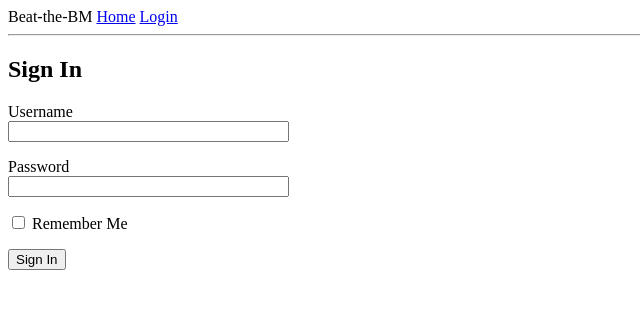
After one commit to thibaudjoel/beat-the-bm, a Flask app: page /login in a window 1280 px wide. The commit adds this page. Shown: the top 309 px of the page, without its empty margins (0-640 px from the left). Run offline with Flask 2, Linux system fonts and the light colour scheme.

Commit message:
modified:   flaskr/auth.py 	new file:   flaskr/forms.py 	modified:   flaskr/templates/base.html 	new file:   flaskr/templates/login.html

```diff
--- a/flaskr/auth.py
+++ b/flaskr/auth.py
@@ -1,8 +1,8 @@
 import functools
 
-from flask import (
-    Blueprint, flash, g, redirect, render_template, request, session, url_for
-)
+from flask import (Blueprint, flash, g, redirect, render_template, request,
+                   session, url_for)
+from .forms import LoginForm
 from werkzeug.security import check_password_hash, generate_password_hash
 
 #from flaskr.db import get_db
@@ -44,8 +44,10 @@ def index():
 
 #     return render_template('auth/register.html')
 
-# @bp.route('/login', methods=('GET', 'POST'))
-# def login():
+@bp_index.route('/login', methods=('GET', 'POST'))
+def login():
+    form = LoginForm()
+    return render_template('login.html', title='Sign In', form=form)
 #     if request.method == 'POST':
 #         username = request.form['username']
 #         password = request.form['password']
--- /dev/null
+++ b/flaskr/forms.py
@@ -0,0 +1,9 @@
+from flask_wtf import FlaskForm
+from wtforms import StringField, PasswordField, BooleanField, SubmitField
+from wtforms.validators import DataRequired
+
+class LoginForm(FlaskForm):
+    username = StringField('Username', validators=[DataRequired()])
+    password = PasswordField('Password', validators=[DataRequired()])
+    remember_me = BooleanField('Remember Me')
+    submit = SubmitField('Sign In')
--- a/flaskr/templates/base.html
+++ b/flaskr/templates/base.html
@@ -1,8 +1,11 @@
 <!doctype html>
-
+<div>
+  Beat-the-BM
+  <a href="/index">Home</a>
+  <a href="/login">Login</a>
+</div>
 <section class="content">
   <body>
-    <div>Microblog: <a href="/index">Home</a></div>
     <hr>
     {% block content %}{% endblock %}
   </body>
--- /dev/null
+++ b/flaskr/templates/login.html
@@ -0,0 +1,18 @@
+{% extends "base.html" %}
+
+{% block content %}
+    <h1>Sign In</h1>
+    <form action="" method="post" novalidate>
+        {{ form.hidden_tag() }}
+        <p>
+            {{ form.username.label }}<br>
+            {{ form.username(size=32) }}
+        </p>
+        <p>
+            {{ form.password.label }}<br>
+            {{ form.password(size=32) }}
+        </p>
+        <p>{{ form.remember_me() }} {{ form.remember_me.label }}</p>
+        <p>{{ form.submit() }}</p>
+    </form>
+{% endblock %}
```
